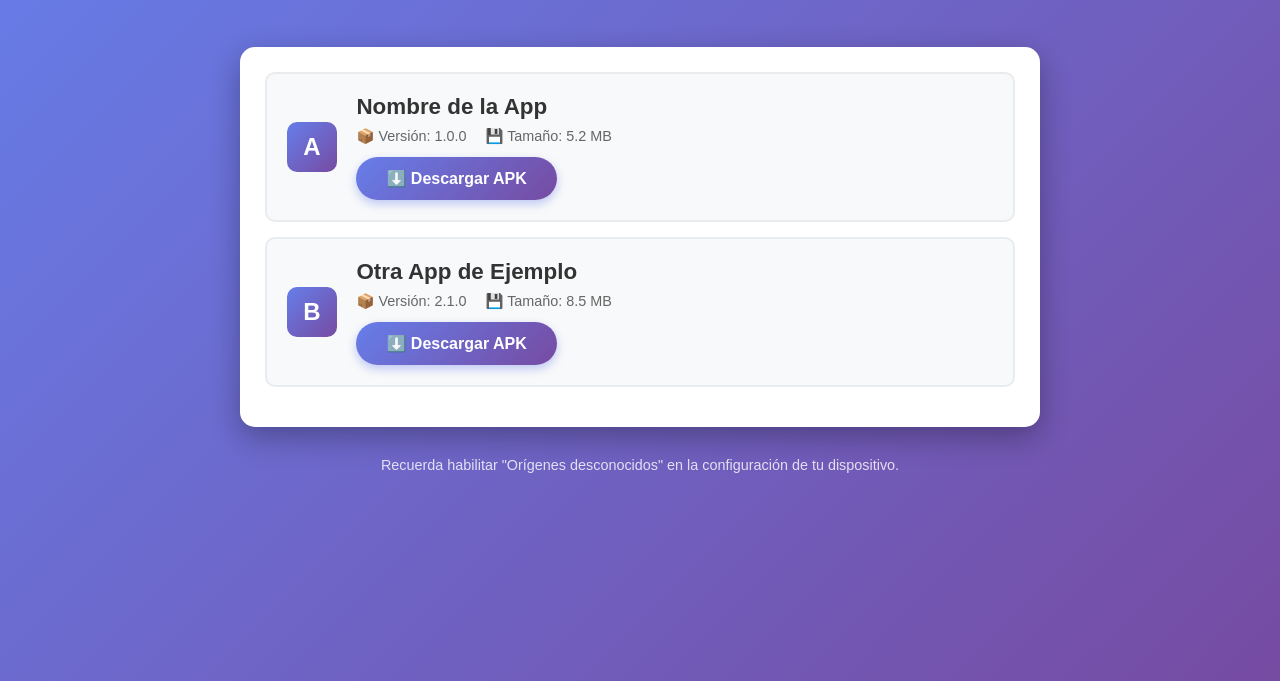
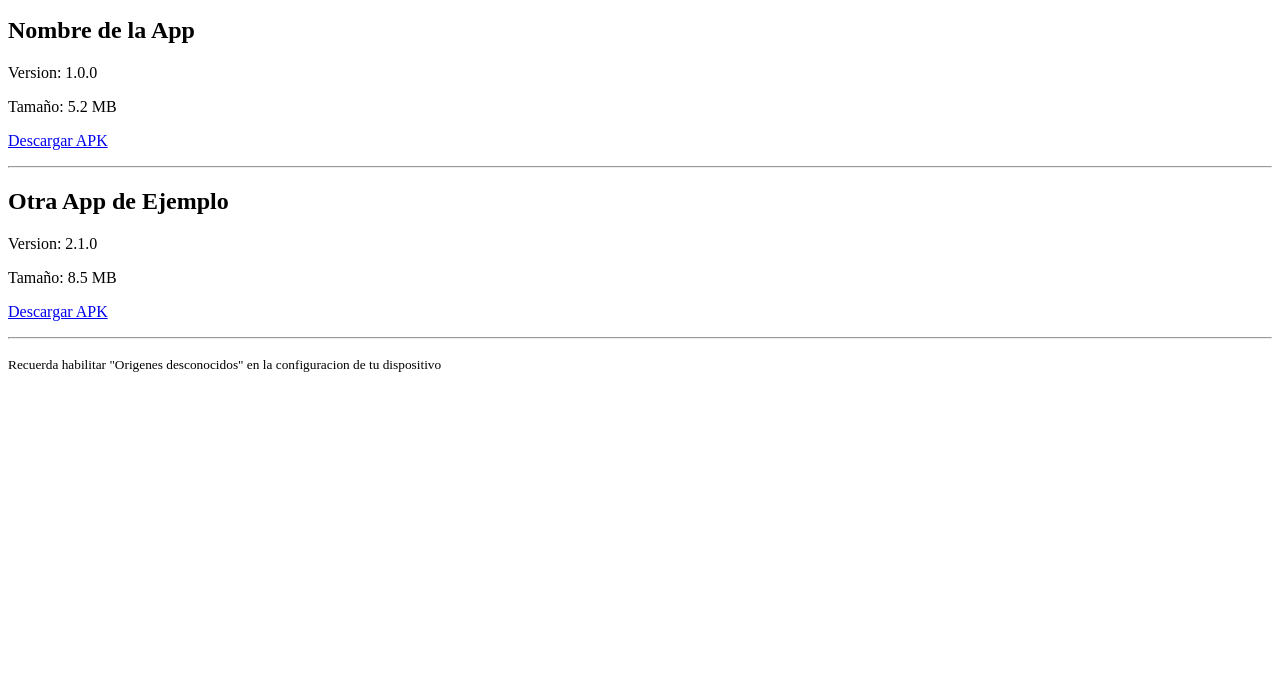
Before and after one commit to keygen7z/apk, a plain HTML site: page index.html in a window 1280 px wide. Shown: the part 119-800 px from the top of the page. Drawn offline with Linux system fonts and the light colour scheme.

Commit message:
Update index.html

```diff
--- a/index.html
+++ b/index.html
@@ -1,198 +1,34 @@
 <!DOCTYPE html>
 <html lang="es">
+
 <head>
     <meta charset="UTF-8">
     <meta name="viewport" content="width=device-width, initial-scale=1.0">
     <title>Descarga de APKs</title>
-    <style>
-        * {
-            margin: 0;
-            padding: 0;
-            box-sizing: border-box;
-        }
+</head>
 
-        body {
-            font-family: Arial, sans-serif;
-            background: linear-gradient(135deg, #667eea 0%, #764ba2 100%);
-            min-height: 100vh;
-            padding: 20px;
-        }
+<body>
+    <h1>Mis Aplicaciones</h1>
+    <p>Descarga directa de APKs</p>
 
-        .container {
-            max-width: 800px;
-            margin: 0 auto;
-        }
+    <hr>
 
-        header {
-            text-align: center;
-            color: white;
-            margin-bottom: 30px;
-            padding: 20px;
-        }
+    <h2>Nombre de la App</h2>
+    <p>Version: 1.0.0</p>
+    <p>Tamaño: 5.2 MB</p>
+    <p><a href="apks/tu-app.apk">Descargar APK</a></p>
 
-        header h1 {
-            font-size: 2.5em;
-            margin-bottom: 10px;
-            text-shadow: 2px 2px 4px rgba(0,0,0,0.3);
-        }
+    <hr>
 
-        header p {
-            font-size: 1.1em;
-            opacity: 0.9;
-        }
+    <h2>Otra App de Ejemplo</h2>
+    <p>Version: 2.1.0</p>
+    <p>Tamaño: 8.5 MB</p>
+    <p><a href="apks/otra-app.apk">Descargar APK</a></p>
 
-        .apk-list {
-            background: white;
-            border-radius: 15px;
-            padding: 25px;
-            box-shadow: 0 10px 30px rgba(0,0,0,0.3);
-        }
+    <hr>
 
-        .apk-item {
-            background: #f8f9fa;
-            border: 2px solid #e9ecef;
-            border-radius: 10px;
-            padding: 20px;
-            margin-bottom: 15px;
-            transition: all 0.3s ease;
-        }
+    <p><small>Recuerda habilitar "Origenes desconocidos" en la configuracion de tu dispositivo</small></p>
 
-        .apk-item:hover {
-            transform: translateY(-3px);
-            box-shadow: 0 5px 15px rgba(0,0,0,0.2);
-            border-color: #667eea;
-        }
+</body>
 
-        .apk-item h3 {
-            color: #333;
-            margin-bottom: 8px;
-            font-size: 1.4em;
-        }
-
-        .apk-info {
-            color: #666;
-            font-size: 0.9em;
-            margin-bottom: 12px;
-        }
-
-        .apk-info span {
-            display: inline-block;
-            margin-right: 15px;
-        }
-
-        .download-btn {
-            display: inline-block;
-            background: linear-gradient(135deg, #667eea 0%, #764ba2 100%);
-            color: white;
-            padding: 12px 30px;
-            text-decoration: none;
-            border-radius: 25px;
-            font-weight: bold;
-            transition: all 0.3s ease;
-            box-shadow: 0 4px 10px rgba(102, 126, 234, 0.4);
-        }
-
-        .download-btn:hover {
-            transform: scale(1.05);
-            box-shadow: 0 6px 15px rgba(102, 126, 234, 0.6);
-        }
-
-        .download-btn:active {
-            transform: scale(0.98);
-        }
-
-        .icon {
-            display: inline-block;
-            width: 50px;
-            height: 50px;
-            background: linear-gradient(135deg, #667eea 0%, #764ba2 100%);
-            border-radius: 10px;
-            margin-right: 15px;
-            vertical-align: middle;
-            text-align: center;
-            line-height: 50px;
-            color: white;
-            font-size: 1.5em;
-            font-weight: bold;
-        }
-
-        .empty-state {
-            text-align: center;
-            padding: 40px;
-            color: #999;
-        }
-
-        .empty-state p {
-            font-size: 1.1em;
-            margin-top: 10px;
-        }
-
-        footer {
-            text-align: center;
-            color: white;
-            margin-top: 30px;
-            opacity: 0.8;
-            font-size: 0.9em;
-        }
-
-        @media (max-width: 600px) {
-            header h1 {
-                font-size: 2em;
-            }
-
-            .apk-item {
-                padding: 15px;
-            }
-
-            .icon {
-                width: 40px;
-                height: 40px;
-                line-height: 40px;
-                font-size: 1.2em;
-            }
-        }
-    </style>
-</head>
-<body>
-    <div class="container">
-        <header>
-            <h1>Mis Aplicaciones</h1>
-            <p>Descarga directa de APKs</p>
-        </header>
-
-        <div class="apk-list">
-            <!-- Ejemplo de APK - Duplica este bloque para cada aplicación -->
-            <div class="apk-item">
-                <span class="icon">A</span>
-                <div style="display: inline-block; vertical-align: middle; width: calc(100% - 70px);">
-                    <h3>Nombre de la App</h3>
-                    <div class="apk-info">
-                        <span>📦 Versión: 1.0.0</span>
-                        <span>💾 Tamaño: 5.2 MB</span>
-                    </div>
-                    <a href="apks/tu-app.apk" class="download-btn" download>⬇️ Descargar APK</a>
-                </div>
-            </div>
-
-            <!-- Añade más aplicaciones aquí siguiendo el mismo formato -->
-            <div class="apk-item">
-                <span class="icon">B</span>
-                <div style="display: inline-block; vertical-align: middle; width: calc(100% - 70px);">
-                    <h3>Otra App de Ejemplo</h3>
-                    <div class="apk-info">
-                        <span>📦 Versión: 2.1.0</span>
-                        <span>💾 Tamaño: 8.5 MB</span>
-                    </div>
-                    <a href="apks/otra-app.apk" class="download-btn" download>⬇️ Descargar APK</a>
-                </div>
-            </div>
-
-
-        </div>
-
-        <footer>
-            <p>Recuerda habilitar "Orígenes desconocidos" en la configuración de tu dispositivo.</p>
-        </footer>
-    </div>
-</body>
 </html>
```
